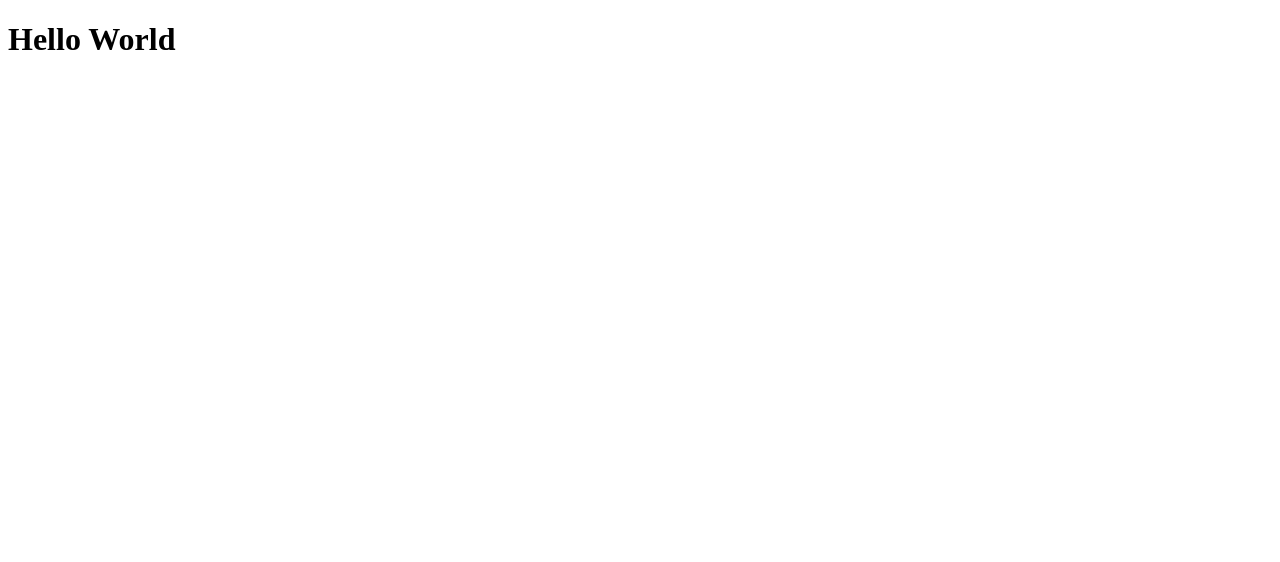
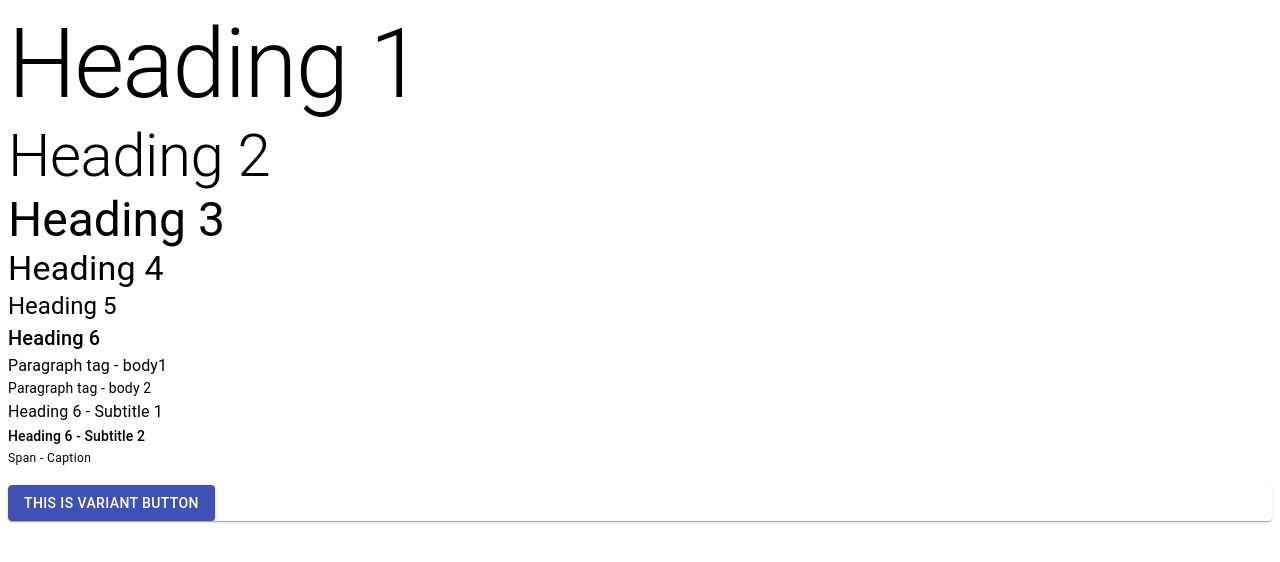
Before and after one commit to HarryAmmon/Atlas-WebApp, a React (Create React App) app in the folder code/: page / in a window 1280 px wide. Shown: the top 562 px of the page. Built offline with nearby package versions, Linux system fonts and the light colour scheme.

Commit message:
Add react-router

```diff
--- a/code/package.json
+++ b/code/package.json
@@ -11,8 +11,12 @@
     "@types/node": "^12.0.0",
     "@types/react": "^17.0.0",
     "@types/react-dom": "^17.0.0",
+    "@types/react-router": "^5.1.11",
+    "@types/react-router-dom": "^5.1.7",
     "react": "^17.0.1",
     "react-dom": "^17.0.1",
+    "react-router": "^5.2.0",
+    "react-router-dom": "^5.2.0",
     "react-scripts": "4.0.2",
     "typescript": "^4.1.2",
     "web-vitals": "^1.0.1"
--- a/code/src/App.tsx
+++ b/code/src/App.tsx
@@ -1,7 +1,10 @@
+import React from "react";
+import { TypographyPage } from "./views/Typography";
+
 function App() {
   return (
     <div className="App">
-      <h1>Hello World</h1>
+      <TypographyPage />
     </div>
   );
 }
--- /dev/null
+++ b/code/src/views/Typography.tsx
@@ -0,0 +1,25 @@
+import React from "react";
+import { Button, Box, Card, Typography } from "@material-ui/core";
+
+export const TypographyPage = () => (
+  <React.Fragment>
+    <Typography variant="h1">Heading 1</Typography>
+    <Typography variant="h2">Heading 2</Typography>
+    <Typography variant="h3">Heading 3</Typography>
+    <Typography variant="h4">Heading 4</Typography>
+    <Typography variant="h5">Heading 5</Typography>
+    <Typography variant="h6">Heading 6</Typography>
+    <Typography variant="body1">Paragraph tag - body1</Typography>
+    <Typography variant="body2">Paragraph tag - body 2</Typography>
+    <Typography variant="subtitle1">Heading 6 - Subtitle 1</Typography>
+    <Typography variant="subtitle2">Heading 6 - Subtitle 2</Typography>
+    <Typography variant="caption">Span - Caption</Typography>
+    <Box mt={2}>
+      <Card>
+        <Button variant="contained" color="primary">
+          <Typography variant="button">This is variant button</Typography>
+        </Button>
+      </Card>
+    </Box>
+  </React.Fragment>
+);
```
Also changed, not shown: 1 other file (tests, documents, lock files or other folders).
